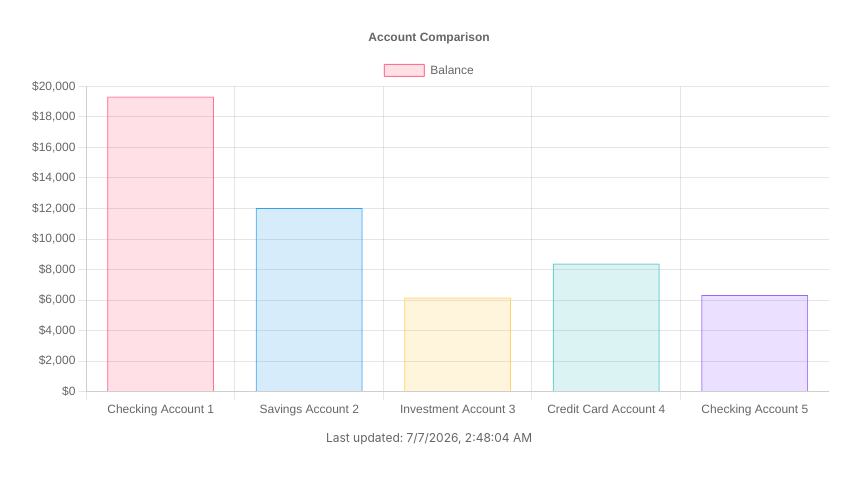
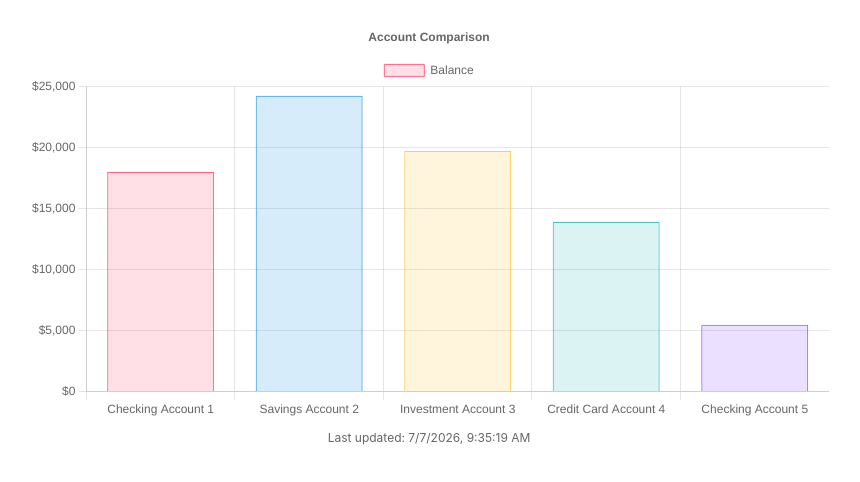
Before and after one commit to leakingMemo/notion-dashboard, a plain HTML site: page charts/accounts.html in a window 1280 px wide. Shown: the whole page, without its empty margins (211-1071 px from the left). Drawn offline with nearby package versions, Linux system fonts and the light colour scheme.

Commit message:
deploy: 4c4bf658cc92440bb72928c41904504d4f3e92f8

```diff
--- a/charts/accounts.html
+++ b/charts/accounts.html
@@ -31,7 +31,7 @@
         <canvas id="chart"></canvas>
     </div>
     <div class="last-updated">
-        Last updated: 7/7/2026, 2:48:04 AM
+        Last updated: 7/7/2026, 9:35:19 AM
     </div>
 
     <script>
@@ -50,11 +50,11 @@
     {
       "label": "Balance",
       "data": [
-        19332,
-        12027,
-        6159,
-        8388,
-        6326
+        17979,
+        24241,
+        19715,
+        13885,
+        5475
       ],
       "backgroundColor": [
         "rgba(255, 99, 132, 0.2)",
```
Also changed, not shown: charts/balance.html (+6 -6 lines), charts/portfolio.html (+5 -5 lines), index.html (+1 -1 lines).
